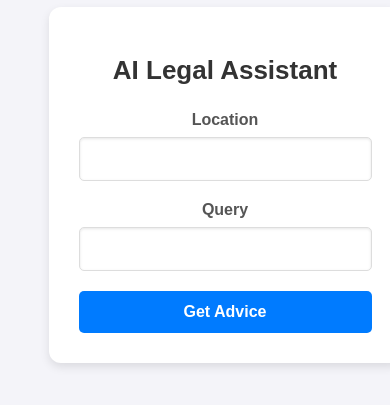
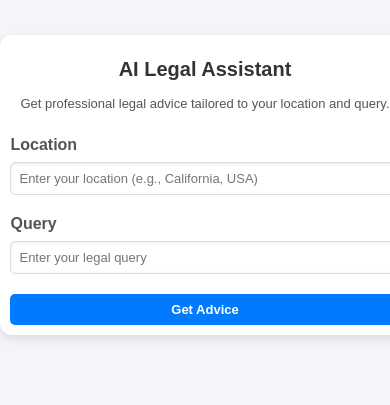
Before and after one commit to sameer3108/better-call-saul, a React (Create React App) app in the folder frontend/: page / in a window 390 px wide. Shown: the part 237-642 px from the top of the page. Built offline with nearby package versions, Linux system fonts and the light colour scheme.

Commit message:
updated .css

```diff
--- a/frontend/src/App.css
+++ b/frontend/src/App.css
@@ -11,13 +11,14 @@ body {
 }
 
 .app-container {
-  width: 100%;
+  width: 90%;
   max-width: 700px;
   background: white;
-  padding: 30px;
+  padding: 20px;
   border-radius: 12px;
   box-shadow: 0 4px 10px rgba(0, 0, 0, 0.1);
   text-align: center;
+  margin: 20px auto; /* Center the container horizontally */
 }
 
 .title {
@@ -25,6 +26,13 @@ body {
   font-size: 26px;
   font-weight: bold;
   color: #333;
+  margin-bottom: 15px;
+}
+
+.subtitle {
+  text-align: center;
+  font-size: 16px;
+  color: #555;
   margin-bottom: 25px;
 }
 
@@ -38,6 +46,7 @@ body {
   display: flex;
   flex-direction: column;
   gap: 8px;
+  text-align: left; /* Align labels and inputs to the left */
 }
 
 label {
@@ -51,6 +60,8 @@ input {
   border: 1px solid #ddd;
   border-radius: 5px;
   box-shadow: inset 0 1px 3px rgba(0, 0, 0, 0.1);
+  width: 100%; /* Ensure inputs take full width */
+  box-sizing: border-box; /* Ensure padding doesn't affect width */
 }
 
 .submit-button {
@@ -63,6 +74,7 @@ input {
   border-radius: 5px;
   cursor: pointer;
   transition: background-color 0.3s ease;
+  width: 100%; /* Ensure button takes full width */
 }
 
 .submit-button:hover {
@@ -140,3 +152,80 @@ input {
 .response-content p {
   margin: 10px 0;
 }
+
+/* Media Queries for Mobile Responsiveness */
+@media (max-width: 768px) {
+  .app-container {
+    width: 95%;
+    padding: 15px;
+    margin: 10px auto; /* Ensure centering on small screens */
+  }
+
+  .title {
+    font-size: 22px;
+  }
+
+  .subtitle {
+    font-size: 14px;
+  }
+
+  input {
+    padding: 10px;
+    font-size: 14px;
+  }
+
+  .submit-button {
+    padding: 10px;
+    font-size: 14px;
+  }
+
+  .response-container {
+    padding: 15px;
+  }
+
+  .response-container h3 {
+    font-size: 18px;
+  }
+
+  .response-content {
+    font-size: 14px;
+  }
+}
+
+@media (max-width: 480px) {
+  .app-container {
+    width: 100%;
+    padding: 10px;
+    margin: 5px auto; /* Further adjustment for very narrow screens */
+  }
+
+  .title {
+    font-size: 20px;
+  }
+
+  .subtitle {
+    font-size: 13px;
+  }
+
+  input {
+    padding: 8px;
+    font-size: 13px;
+  }
+
+  .submit-button {
+    padding: 8px;
+    font-size: 13px;
+  }
+
+  .response-container {
+    padding: 10px;
+  }
+
+  .response-container h3 {
+    font-size: 16px;
+  }
+
+  .response-content {
+    font-size: 13px;
+  }
+}
--- a/frontend/src/App.js
+++ b/frontend/src/App.js
@@ -17,6 +17,7 @@ const App = () => {
 
     try {
       const res = await fetch("https://better-call-saul.onrender.com/api/legal-query", {
+      // const res = await fetch("http://127.0.0.1:5000/api/legal-query", {
         method: "POST",
         headers: {
           "Content-Type": "application/json",
@@ -44,6 +45,7 @@ const App = () => {
   return (
     <div className="app-container">
       <h1 className="title">AI Legal Assistant</h1>
+      <p className="subtitle">Get professional legal advice tailored to your location and query.</p>
       <form onSubmit={handleSubmit} className="form">
         <div className="input-group">
           <label>Location</label>
@@ -51,6 +53,7 @@ const App = () => {
             type="text"
             value={location}
             onChange={(e) => setLocation(e.target.value)}
+            placeholder="Enter your location (e.g., California, USA)"
             required
           />
         </div>
@@ -60,11 +63,12 @@ const App = () => {
             type="text"
             value={query}
             onChange={(e) => setQuery(e.target.value)}
+            placeholder="Enter your legal query"
             required
           />
         </div>
         <button type="submit" className="submit-button" disabled={loading}>
-          Get Advice
+          {loading ? "Fetching Advice..." : "Get Advice"}
         </button>
       </form>
 
```
Also changed, not shown: 1 other file (tests, documents, lock files or other folders).
